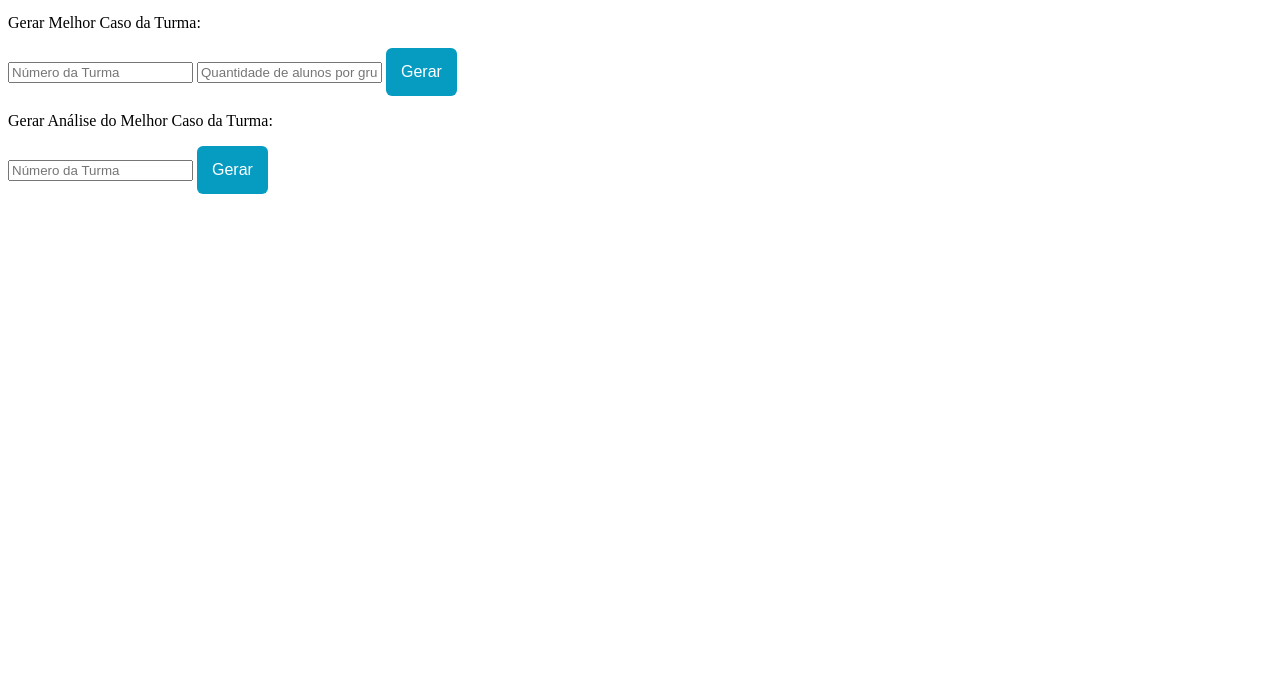
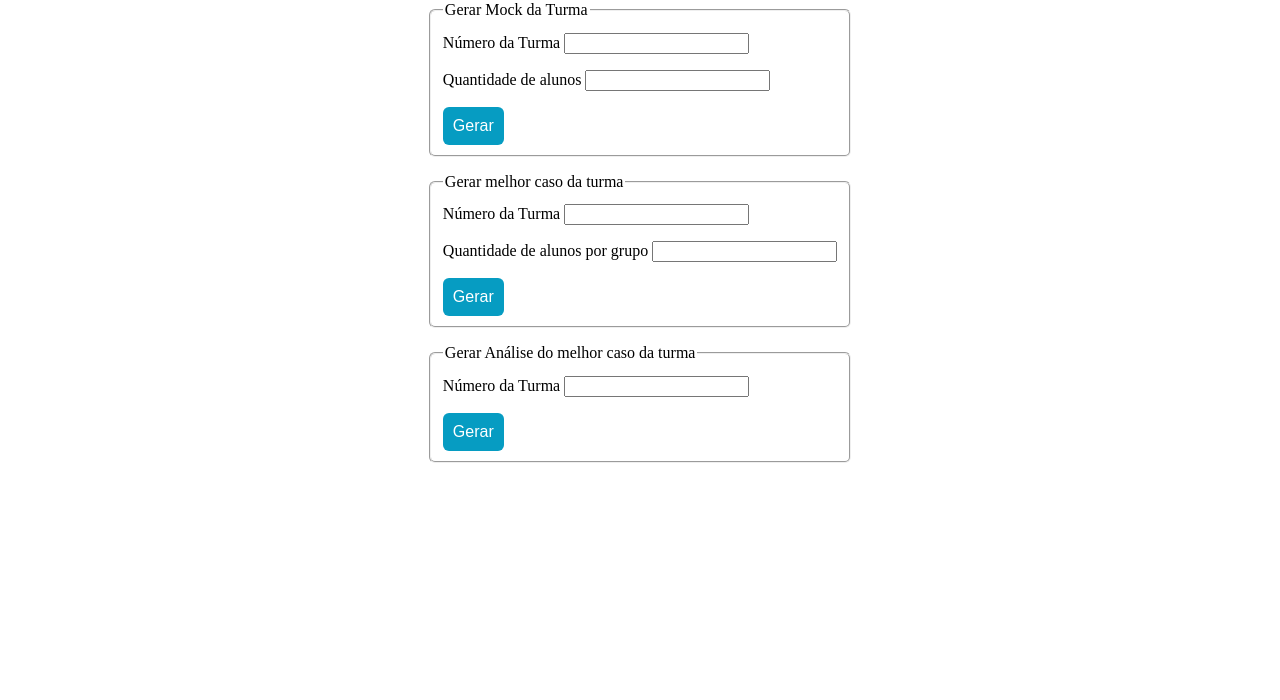
Before and after one commit to rafaelaport/gpask_firebase, a plain HTML site: page public/index.html in a window 1280 px wide. Shown: the part 100-800 px from the top of the page. Drawn offline with nearby package versions, Linux system fonts and the light colour scheme.

Commit message:
Development structure and css

```diff
--- a/public/index.html
+++ b/public/index.html
@@ -1,52 +1,144 @@
 <!DOCTYPE html>
-<html>
+<html lang="en">
 
 <head>
+  <meta charset="UTF-8">
+  <meta http-equiv="X-UA-Compatible" content="IE=edge">
+  <meta name="viewport" content="width=device-width, initial-scale=1.0">
 
   <script src="http://code.jquery.com/jquery-2.0.3.min.js" type="text/javascript"></script>
+
+  <title>GPASK</title>
+
+  <style>
+    * {
+      margin: 0;
+    }
+    header{
+      background: rgb(238, 237, 237);
+      padding: 1.5rem 2.5rem;
+    }
+    main {
+      display: flex;
+    }
+
+    section {
+      margin: 0 auto;
+      padding-top: 1rem;
+    }
+
+    fieldset{
+      border-radius: 6px;
+      margin-bottom: 1rem;
+    }
+
+    .row {
+      margin-top: 0.5rem;
+      margin-bottom: 1rem;
+    }
+
+    button {
+      background: #069cc2;
+      border-radius: 6px;
+      padding: 10px;
+      cursor: pointer;
+      color: #fff;
+      border: none;
+      font-size: 1rem;
+    }
+  </style>
 
 </head>
 
 <body>
+  <header>
+    <div>
+      <h1>Metodologia GPASK</h1>
+    </div>
+  </header>
+  <main>
+    <section>
+      <div class="form-mock">
+        <form action="">
+          <fieldset>
+            <legend>Gerar Mock da Turma</legend>
+            <div class="row">
+              <label for="turma_mock">Número da Turma</label>
+              <input type="number" name="turma_mock" id="turma_mock" class="input-class">
+            </div>
+            <div class="row">
+              <label for="quantidade_alunos">Quantidade de alunos</label>
+              <input type="number" name="quantidade_alunos" id="quantidade_alunos">
+            </div>
+            <button type="button" onclick="getInputValueMock();">Gerar</button>
+          </fieldset>
+        </form>
+      </div>
+      <div class="form-melhor-caso">
+        <form action="">
+          <fieldset>
+            <legend>Gerar melhor caso da turma</legend>
+            <div class="row">
+              <label for="turma_melhor_caso">
+                Número da Turma
+              </label>
+              <input type="number"
+                name="turma_melhor_caso"
+                id="turma_melhor_caso"
+                class="input-class"
+                min="0"
+               required>
+            </div>
+            <div class="row">
+              <label for="alunos_por_grupo">
+                Quantidade de alunos por grupo
+              </label>
+              <input
+               type="number"
+               name="alunos_por_grupo"
+               id="alunos_por_grupo"
+               class="input-qtd-alunos">
+            </div>
+            <button type="button" onclick="getInputValueMelhorCaso();">Gerar</button>
+          </fieldset>
+        </form>
+      </div>
+      <div class="form-analise">
+        <form action="">
+          <fieldset>
+              <legend>Gerar Análise do melhor caso da turma</legend>
+              <div class="row">
+                <label for="turma_analise">Número da Turma</label>
+                <input
+                  type="number"
+                  name="turma_analise"
+                  id="turma_analise"
+                  class="input-class"
+                >
+              </div>
+              <button type="button" onclick="getInputValueAnalise();">Gerar</button>
+            </fieldset>
+          </form>
+      </div>
+    </section>
+  </main>
+<script>
+  $(document).ready(() => {
+      $('.input-class').on('input', (event) => {
+        handleMaxLengthClass(event);
+      });
+    });
 
-  <!--MOCK-->
-  <p>Gerar Mock da Turma:</p>
-
-  <input type="text" name="turma_mock" id="turma_mock" placeholder="Número da Turma">
-  <input type="text" name="quantidade_alunos" id="quantidade_alunos" placeholder="Quantidade de alunos">
-
-  <button type="button" onclick="getInputValueMock();"
-    style="background: #069cc2; border-radius: 6px; padding: 15px; cursor: pointer; color: #fff; border: none; font-size: 16px;">
-    Gerar
-  </button>
-  <!--MOCK-->
-
-  <!--MELHOR CASO-->
-  <p>Gerar Melhor Caso da Turma:</p>
-
-  <input type="text" name="turma_melhor_caso" id="turma_melhor_caso" placeholder="Número da Turma">
-  <input type="text" name="alunos_por_grupo" id="alunos_por_grupo" placeholder="Quantidade de alunos por grupo">
-
-  <button type="button" onclick="getInputValueMelhorCaso();"
-    style="background: #069cc2; border-radius: 6px; padding: 15px; cursor: pointer; color: #fff; border: none; font-size: 16px;">
-    Gerar
-  </button>
-  <!--MELHOR CASO-->
-
-  <!--ANALISE-->
-  <p>Gerar Análise do Melhor Caso da Turma:</p>
-
-  <input type="text" name="turma_analise" id="turma_analise" placeholder="Número da Turma">
-
-  <button type="button" onclick="getInputValueAnalise();"
-    style="background: #069cc2; border-radius: 6px; padding: 15px; cursor: pointer; color: #fff; border: none; font-size: 16px;">
-    Gerar
-  </button>
-  <!--ANALISE-->
-
-  <script>
-
-    function getInputValueAnalise() {
+  function handleMaxLengthClass(event) {
+    console.log(event.target.value.length);
+    let valueLength = event.target.value.length;
+    let inputValue = event.target.value;
+    if (valueLength > 3) {
+      inputValue = inputValue.slice(0, 3);
+    }
+    $(`#${event.target.id}`).val(inputValue);
+  }
+  function getInputValueAnalise() {
 
       let turma = document.getElementById("turma_analise").value;
 
@@ -66,9 +158,7 @@
       });
 
     }
-
-
-    function getInputValueMelhorCaso() {
+  function getInputValueMelhorCaso() {
 
       let turma = document.getElementById("turma_melhor_caso").value;
       let alunos_por_grupo = document.getElementById("alunos_por_grupo").value;
@@ -90,9 +180,7 @@
       });
 
     }
-
-
-    function getInputValueMock() {
+  function getInputValueMock() {
 
       let turma = document.getElementById("turma_mock").value;
       let quantidade_alunos = document.getElementById("quantidade_alunos").value;
@@ -114,8 +202,7 @@
       });
 
     }
-
-    /*document.addEventListener('DOMContentLoaded', function () {
+  /*document.addEventListener('DOMContentLoaded', function () {
       const loadEl = document.querySelector('#load');
 
       try {
@@ -159,10 +246,6 @@
         loadEl.textContent = 'Error loading the Firebase SDK, check the console.';
       }
     });*/
-  </script>
-
-  <!--<p id="turma"></p>-->
-
+</script>
 </body>
-
 </html>
```
